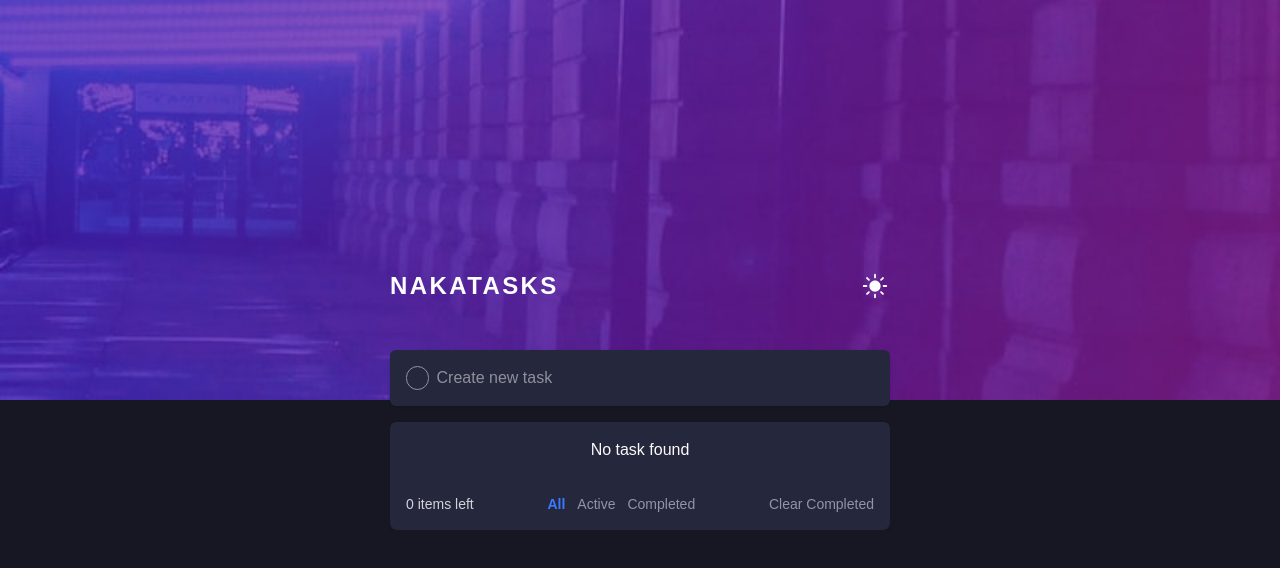
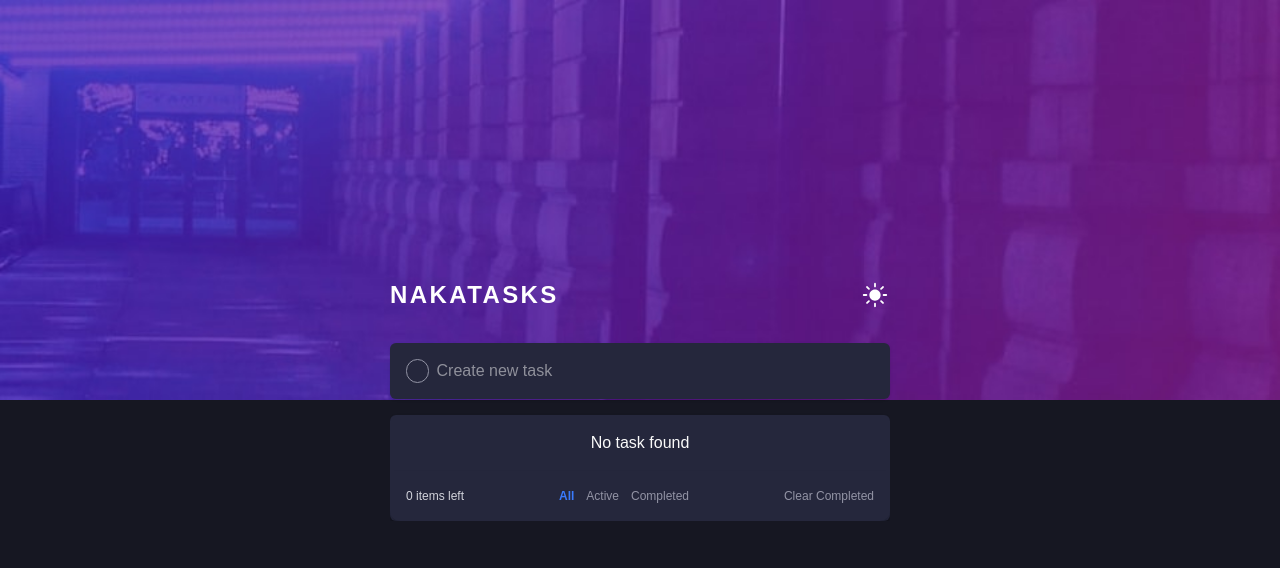
Before and after one commit to ayoub0921/task_manager, a React (Vite) app: page / in a window 1280 px wide. Shown: the top 568 px of the page. Built offline with nearby package versions, Linux system fonts and the light colour scheme.

Commit message:
refactor: clean up layout and styling in App, Layout, and TasksList components

```diff
--- a/src/App.tsx
+++ b/src/App.tsx
@@ -15,9 +15,7 @@ const App = () => {
       <div
         className="bg-cover bg-center w-full h-1/2"
         style={{ backgroundImage: `url(${theme === "light" ? largImgLight : largImgDark})` }}
-      >
-
-      </div>
+      />
       <Layout />
       <div className="absolute dark:bg-very-dark-blue -z-10 h-full w-full"></div>
     </div>
--- a/src/components/Layout.tsx
+++ b/src/components/Layout.tsx
@@ -19,8 +19,8 @@ const Layout = () => {
 
 
     return (
-        <div className='absolute left-[50%] top-[50%] lg:w-[500px] py-6  transform translate-x-[-50%] translate-y-[-50%]'>
-            <div className='flex items-center justify-between pb-8'>
+        <div className='absolute left-[50%] w-[80%] lg:w-[500px]  py-6  transform translate-x-[-50%] translate-y-[-50%]'>
+            <div className='flex items-center justify-between pb-4'>
                 <h1 className='text-2xl font-bold text-white tracking-widest'>NAKATASKS</h1>
                 {theme === "light" ? <FaRegMoon onClick={() => setTheme("dark")} size={30} className='text-white cursor-pointer' />
                     : <IoIosSunny onClick={() => setTheme("light")} size={30} className='text-white cursor-pointer' />}
--- a/src/components/TasksList.tsx
+++ b/src/components/TasksList.tsx
@@ -44,13 +44,13 @@ const TasksList = () => {
 
 
     return (
-        <div className='bg-white dark:bg-very-dark-desaturated-blue   shadow-sm rounded-sm mt-4'>
+        <div className='bg-white dark:bg-very-dark-desaturated-blue  shadow-sm rounded-sm mt-4'>
             {filteredTasks.length === 0 && <div className="p-4 text-center">No task found</div>}
             {filteredTasks.map((task) => (
                 <div key={task.id} className='flex items-center  justify-between p-4 border-b border-gray-200'>
                     <div className='flex items-center'>
                         <span style={{ cursor: "pointer" }} onClick={() => toogleStatus(task.id)} className={`border dark:border-dark-grayish-blue rounded-full w-6 h-6 flex items-center justify-center
-                            ${task?.status === 'Completed' ? 'border-dark-grayish-blue bg-bright-blue' : 'border-gray'}`}>
+                            ${task?.status === 'Completed' ? 'border-dark-grayish-blue bg-gradient-to-r  to-[#B333FF] from-[#33C5FF]'  : 'border-gray'}`}>
                             {task?.status === "Completed" && <IoMdCheckmark className="w-[80%] h-[80%] text-white" />}
                         </span>
                         <p className={`text-[15px] ml-4 ${task.status === "Completed" ? 'line-through text-gray-500' : ''}`}>
@@ -66,7 +66,7 @@ const TasksList = () => {
                     </button>
                 </div>
             ))}
-            <div className="flex justify-between items-center text-sm p-4 bg-white dark:bg-very-dark-desaturated-blue rounded-b-lg shadow-md">
+            <div className="flex justify-between items-center text-[12px] p-4 bg-white dark:bg-very-dark-desaturated-blue rounded-b-lg shadow-md">
                 {/* Task count */}
                 <span className="text-dark-grayish-blue dark:text-light-grayish-blue">{tasks.length} items left</span>
 
@@ -76,7 +76,7 @@ const TasksList = () => {
                         <li
                             key={status}
                             onClick={() => setFilter(status as "All" | "Active" | "Completed")}
-                            className={`cursor-pointer transition-colors ${filter === status ? "text-bright-blue font-bold" : "text-dark-grayish-blue hover:text-black dark:hover:text-white"
+                            className={`cursor-pointer transition-colors ${filter === status ? "text-bright-blue font-bold" : "text-dark-grayish-blue hover:text-bright-blue dark:hover:text-white"
                                 }`}
                             aria-label={`Filter by ${status}`}
                         >
```
